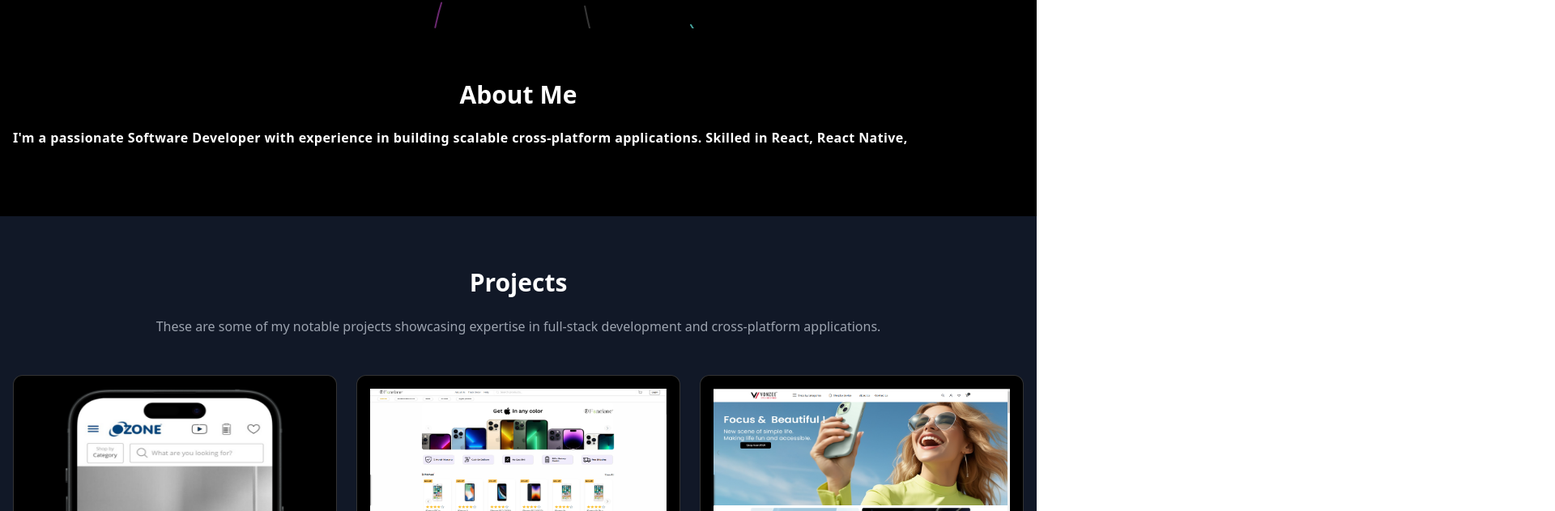
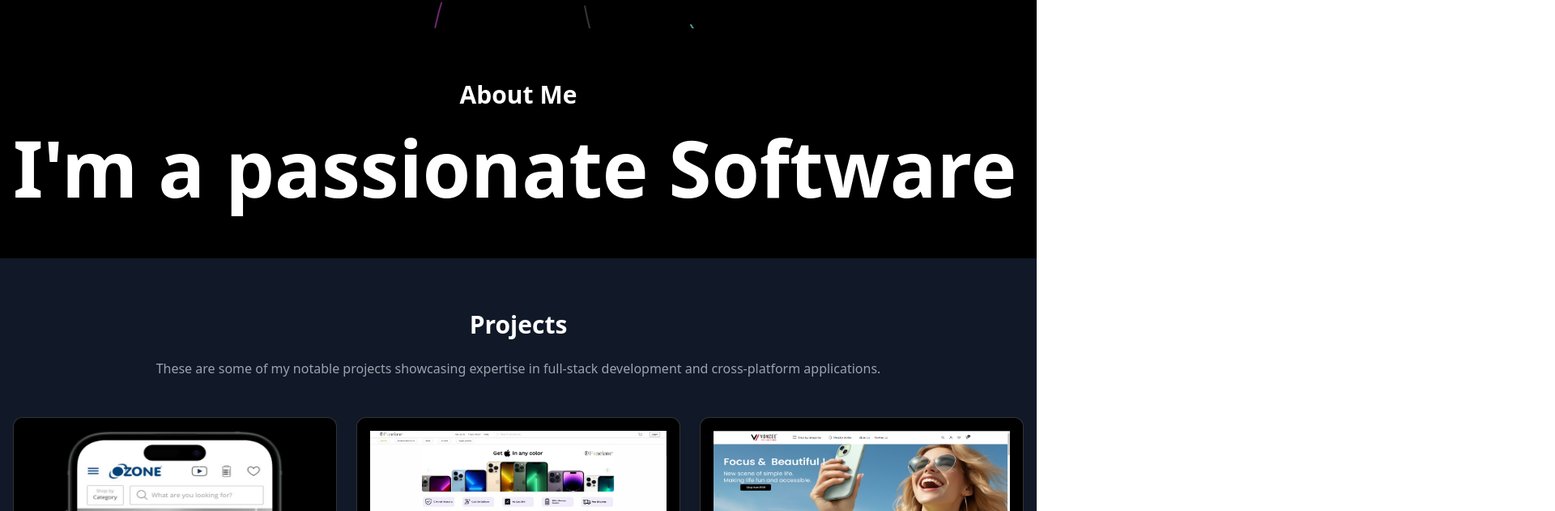
Before and after one commit to Anirudh596/anirudholiyan, a Next.js app: page / in a window 1280 px wide. Shown: the part 765-1396 px from the top of the page at 81% size, 1920 px wide, since content can reach past the window. Built offline with nearby package versions, Linux system fonts and the light colour scheme.

Commit message:
"Updated TextGenerateEffect and TypewriterEffect components: changed variable declarations, updated useEffect dependencies, and modified CSS classes and styling."

```diff
--- a/components/ui/text-generate-effect.tsx
+++ b/components/ui/text-generate-effect.tsx
@@ -15,7 +15,7 @@ export const TextGenerateEffect = ({
   duration?: number;
 }) => {
   const [scope, animate] = useAnimate();
-  let wordsArray = words.split(" ");
+  const wordsArray = words.split(" ");
   useEffect(() => {
     animate(
       "span",
@@ -28,7 +28,7 @@ export const TextGenerateEffect = ({
         delay: stagger(0.2),
       }
     );
-  }, [scope.current]);
+  }, [scope.current, animate, filter, duration]);
 
   const renderWords = () => {
     return (
@@ -53,8 +53,8 @@ export const TextGenerateEffect = ({
   return (
     <div className={cn("font-bold", className)}>
       <div className="mt-4">
-        <div className=" text-white  text-md leading-snug tracking-wide">
-          {renderWords()}
+        <div className="text-lg sm:text-lg md:text-xl lg:text:5xl xl:text-8xl font-bold whitespace-nowrap">
+          {renderWords()}{" "}
         </div>
       </div>
     </div>
--- a/components/ui/typewriter-effect.tsx
+++ b/components/ui/typewriter-effect.tsx
@@ -42,7 +42,7 @@ export const TypewriterEffect = ({
         }
       );
     }
-  }, [isInView]);
+  }, [isInView, animate]);
 
   const renderWords = () => {
     return (
```
